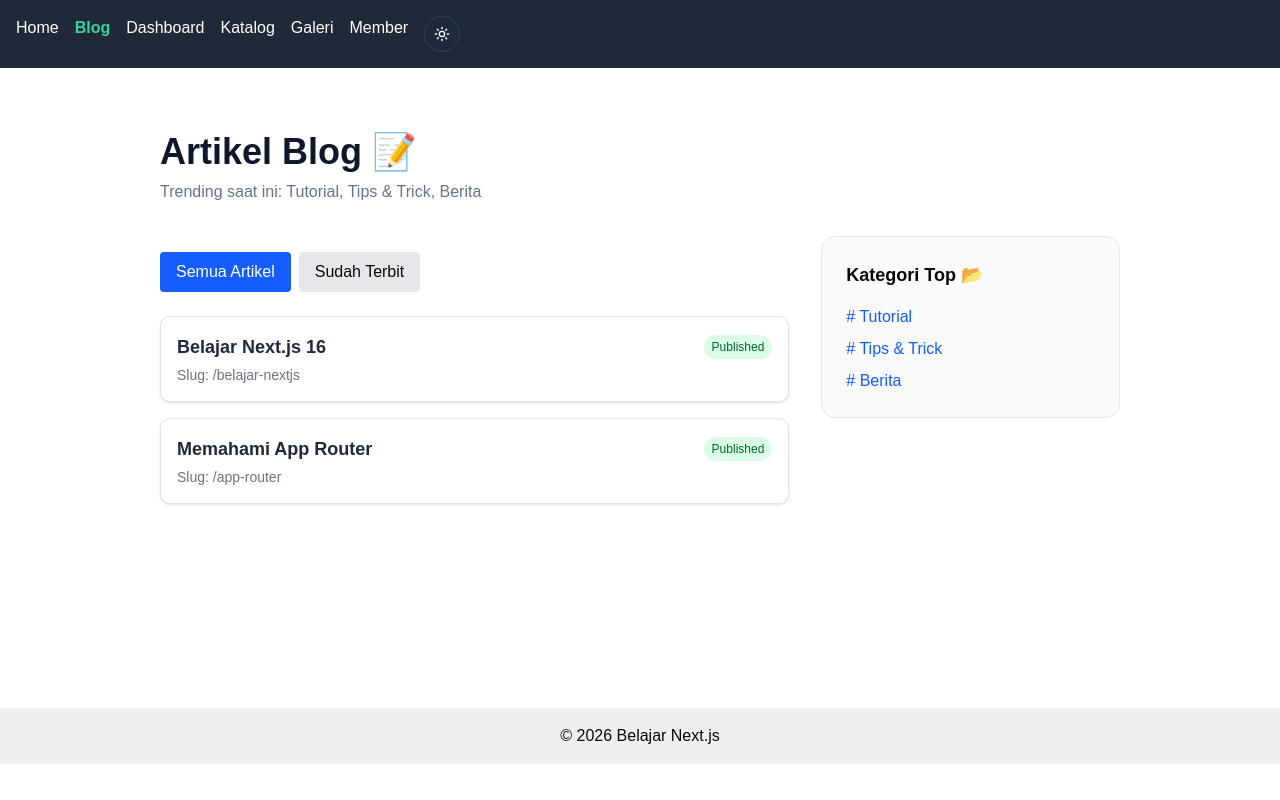
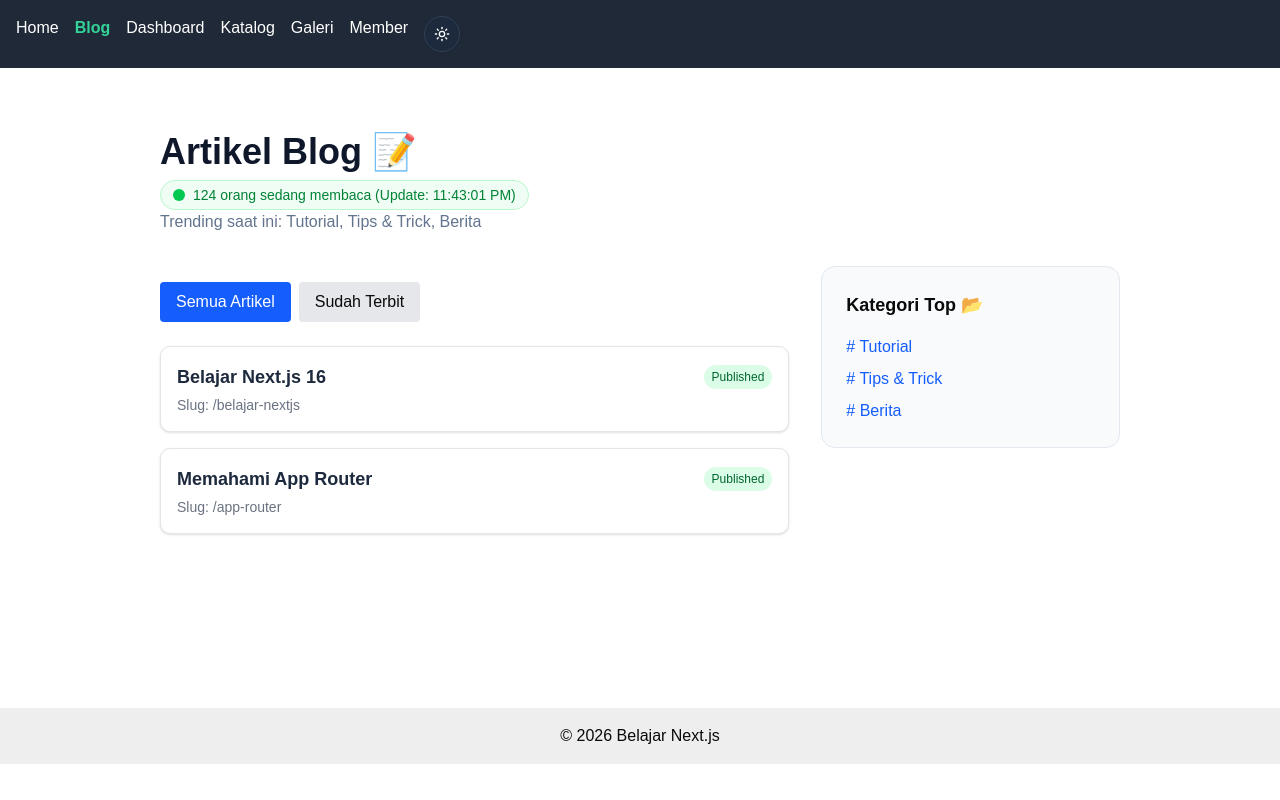
Before and after one commit to mhamdriizki/next-course, a Next.js app: page /blog in a window 1280 px wide. Built offline with nearby package versions, Linux system fonts and the light colour scheme.

Commit message:
feat: Applied SWR

```diff
--- /dev/null
+++ b/app/api/views/route.ts
@@ -0,0 +1,11 @@
+import { NextResponse } from "next/server";
+
+export async function GET() {
+  // Simulasi angka pembaca acak antara 100 sampai 500
+  const randomViews = Math.floor(Math.random() * 400) + 100;
+
+  return NextResponse.json({
+    activeViewers: randomViews,
+    timestamp: new Date().toLocaleTimeString()
+  });
+}
--- /dev/null
+++ b/app/blog/components/LiveViewers.tsx
@@ -0,0 +1,26 @@
+"use client"; // WAJIB! Karena kita pakai hooks dan butuh browser API
+
+import useSWR from "swr";
+
+// Fetcher standar untuk SWR (mengubah response HTTP jadi JSON)
+const fetcher = (url: string) => fetch(url).then((res) => res.json());
+
+export function LiveViewers() {
+  // Gunakan SWR: Panggil API setiap 3000ms (3 detik)
+  const { data, error, isLoading } = useSWR("/api/views", fetcher, {
+    refreshInterval: 3000,
+  });
+
+  if (error) return <span className="text-red-500 text-sm">Gagal memuat live data</span>;
+  if (isLoading) return <span className="text-gray-400 text-sm animate-pulse">Menghitung pembaca...</span>;
+
+  return (
+    <div className="inline-flex items-center gap-2 bg-green-50 text-green-700 px-3 py-1 rounded-full text-sm font-medium border border-green-200">
+      <span className="relative flex h-3 w-3">
+        <span className="animate-ping absolute inline-flex h-full w-full rounded-full bg-green-400 opacity-75"></span>
+        <span className="relative inline-flex rounded-full h-3 w-3 bg-green-500"></span>
+      </span>
+      {data.activeViewers} orang sedang membaca (Update: {data.timestamp})
+    </div>
+  );
+}
--- a/app/blog/page.tsx
+++ b/app/blog/page.tsx
@@ -2,6 +2,7 @@ import { Suspense } from "react";
 import { getCategories, getPublishedPosts, getTrendingTags } from "@/lib/data/blog";
 import { PostList } from "./components/PostList";
 import { CategorySidebar } from "./components/CategorySidebar";
+import { LiveViewers } from "./components/LiveViewers";
 
 export default async function BlogPage() {
   // 1. MENGUKUR WAKTU (Untuk Pembuktian di Terminal)
@@ -21,6 +22,8 @@ export default async function BlogPage() {
   return (
     <div className="max-w-5xl mx-auto p-8">
       <h1 className="text-4xl font-extrabold text-slate-900 mb-2">Artikel Blog 📝</h1>
+      {/* Jangan lupa bun add swr */}
+      <LiveViewers/>
       <p className="text-slate-500 mb-8">
         Trending saat ini: {trendingTags.join(", ")}
       </p>
--- a/package.json
+++ b/package.json
@@ -18,6 +18,7 @@
     "react": "19.2.4",
     "react-dom": "19.2.4",
     "shadcn": "^4.13.0",
+    "swr": "^2.4.2",
     "tailwind-merge": "^3.6.0",
     "tw-animate-css": "^1.4.0"
   },
```
Also changed, not shown: 1 other file (tests, documents, lock files or other folders).
